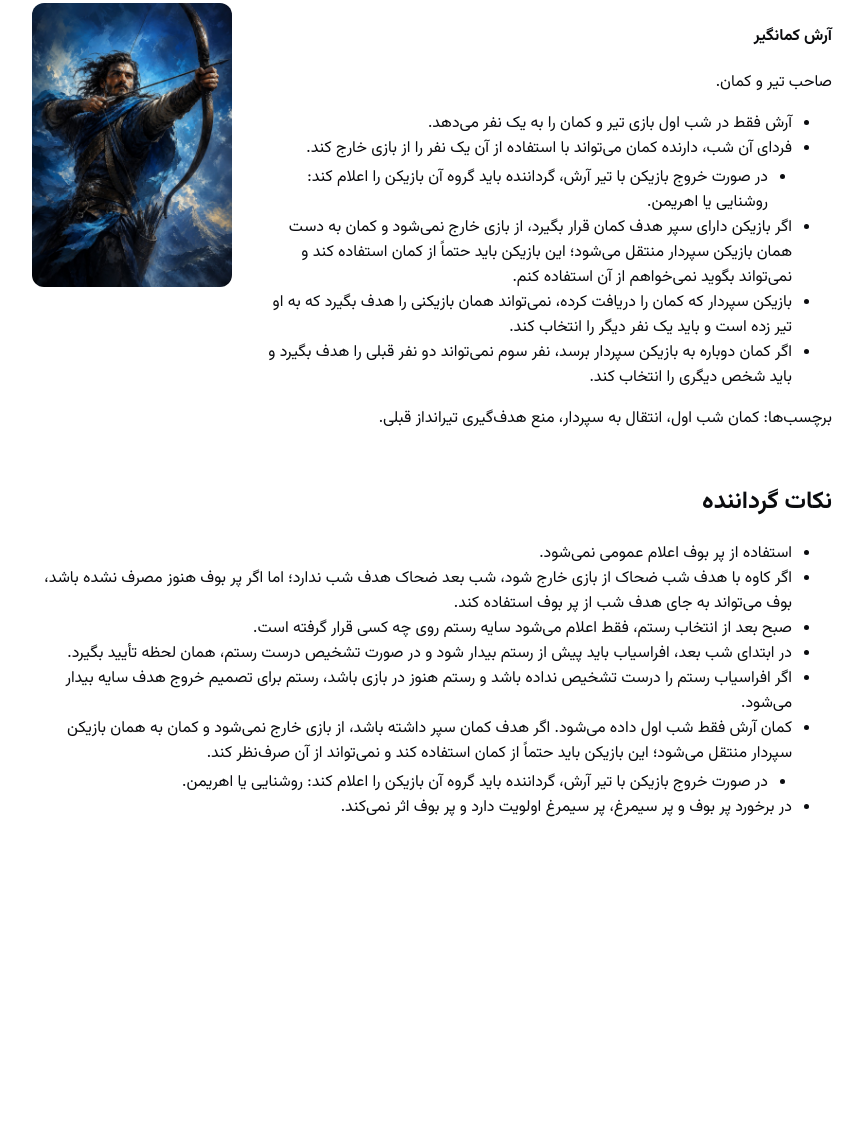
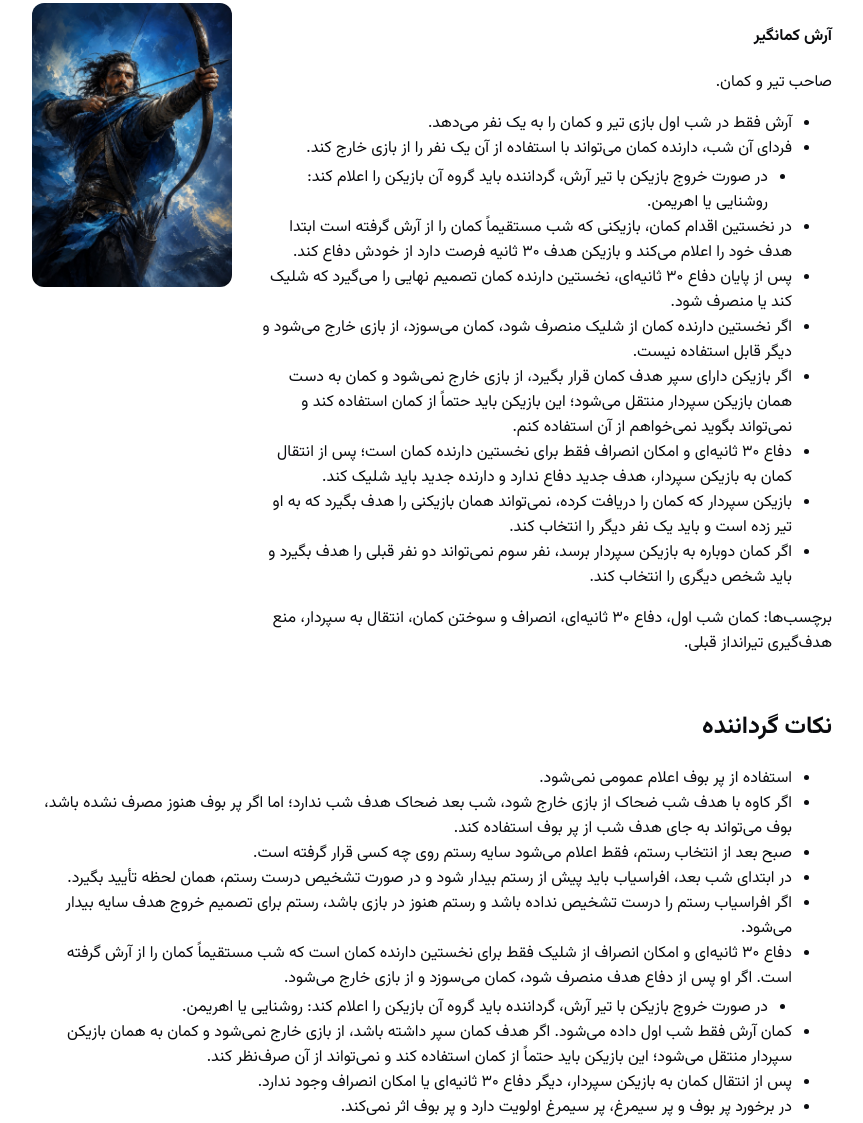
Before and after one commit to SinaGh121/deckverse-rules, a plain HTML site: page scenarios/shahname/fa.html in a window 1280 px wide. Shown: the part 5130-6253 px from the top of the page, without its empty margins (208-1071 px from the left). Before the commit the page ends 5966 px from the top, so only its background shows below. Drawn offline with Linux system fonts and the light colour scheme.

Commit message:
Enhance Arash's bow mechanics: Add 30-second defense and decline option for first bow holder, clarify bow transfer rules, and update moderator notes accordingly.

```diff
--- a/scenarios/shahname/fa.html
+++ b/scenarios/shahname/fa.html
@@ -33,9 +33,9 @@
       <article class="role" id="role-jamasb"><img class="thumb" src="../../images/jamasb_1.jpg" alt="جاماسب" /><div class="desc"><h4>جاماسب</h4><p>دارنده دانش و استعلام‌گیر روشنایی.</p><ul><li>جاماسب دو روش استعلام دارد: سایه و خون.</li><li>روش سایه هر شب قابل استفاده است.</li><li>در روش سایه، سیمرغ، بوف و افراسیاب برای جاماسب مثبت می‌شوند؛ یعنی جاماسب سیمرغ را هم اهریمنی می‌بیند.</li><li>روش خون فقط یک بار در کل بازی قابل استفاده است.</li><li>روش خون، نقش‌هایی را نشان می‌دهد که توانایی خروج‌دادن دارند؛ در این روش ضحاک و رستم برای جاماسب مثبت می‌شوند.</li></ul><p>برچسب‌ها: سایه هر شب، خون یک‌بار، ضحاک و رستم مثبت در خون.</p></div></article>
       <article class="role" id="role-kaveh"><img class="thumb" src="../../images/kaveh_1.jpg" alt="کاوه آهنگر" /><div class="desc"><h4>کاوه آهنگر</h4><p>دارنده سپر و عضو انجمن بازی.</p><ul><li>کاوه باید در شب اول یک سپر را به یک نفر اهدا کند.</li><li>سپر کاوه فقط در شب اول داده می‌شود.</li><li>سپر کاوه همان کارکرد سپر افراسیاب را دارد.</li><li>اگر دارنده سپر هدف کمان آرش قرار بگیرد، از بازی خارج نمی‌شود و کمان به دست همان بازیکن سپردار منتقل می‌شود؛ این بازیکن باید حتماً از کمان استفاده کند و نمی‌تواند از آن صرف‌نظر کند.</li><li>اگر کاوه در فاز شب توسط هدف شب ضحاک خارج شود، در شب بعد ضحاک نمی‌تواند هدف شب داشته باشد.</li><li>در این وضعیت، بوف همچنان می‌تواند به جای هدف شب از پر بوف استفاده کند، اگر پر بوف هنوز مصرف نشده باشد.</li></ul><p>برچسب‌ها: سپر شب اول، عضو انجمن، توقف هدف شب ضحاک در شب بعد.</p></div></article>
       <article class="role" id="role-rostam"><img class="thumb" src="../../images/rostam_1.jpg" alt="رستم" /><div class="desc"><h4>رستم</h4><p>مبارز شهر و عضو انجمن بازی.</p><ul><li>رستم فقط در یک شب از کل بازی می‌تواند یک بازیکن را انتخاب کند و سایه روی او بگذارد.</li><li>صبح بعد، گرداننده اعلام می‌کند سایه رستم روی چه کسی قرار گرفته است.</li><li>در ابتدای شب بعد، راوی رستم را بیدار می‌کند و از او می‌پرسد بازیکنی که سایه روی اوست از بازی خارج شود یا نه.</li><li>اگر رستم خروج را تأیید کند، بازیکن دارای سایه از بازی خارج می‌شود؛ حتی اگر روشنایی باشد.</li><li>رستم نامیرا نیست و با هدف شب از بازی خارج می‌شود.</li><li>اگر رستم تا ابتدای شب بعد در بازی نباشد، هدف سایه به واسطه سایه رستم خارج نمی‌شود.</li><li>ضحاک تنها فردی است که در مقابل مبارزه با رستم از بازی خارج نمی‌شود.</li></ul><p>برچسب‌ها: یک بار در کل بازی، سایه، اعلام صبح، تصمیم ابتدای شب بعد.</p></div></article>
-      <article class="role" id="role-arash"><img class="thumb" src="../../images/arash_1.jpg" alt="آرش کمانگیر" /><div class="desc"><h4>آرش کمانگیر</h4><p>صاحب تیر و کمان.</p><ul><li>آرش فقط در شب اول بازی تیر و کمان را به یک نفر می‌دهد.</li><li>فردای آن شب، دارنده کمان می‌تواند با استفاده از آن یک نفر را از بازی خارج کند.</li><li>اگر بازیکن دارای سپر هدف کمان قرار بگیرد، از بازی خارج نمی‌شود و کمان به دست همان بازیکن سپردار منتقل می‌شود؛ این بازیکن باید حتماً از کمان استفاده کند و نمی‌تواند بگوید نمی‌خواهم از آن استفاده کنم.</li><li>بازیکن سپردار که کمان را دریافت کرده، نمی‌تواند همان بازیکنی را هدف بگیرد که به او تیر زده است و باید یک نفر دیگر را انتخاب کند.</li><li>اگر کمان دوباره به بازیکن سپردار برسد، نفر سوم نمی‌تواند دو نفر قبلی را هدف بگیرد و باید شخص دیگری را انتخاب کند.</li></ul><p>برچسب‌ها: کمان شب اول، انتقال به سپردار، منع هدف‌گیری تیرانداز قبلی.</p></div></article>
+      <article class="role" id="role-arash"><img class="thumb" src="../../images/arash_1.jpg" alt="آرش کمانگیر" /><div class="desc"><h4>آرش کمانگیر</h4><p>صاحب تیر و کمان.</p><ul><li>آرش فقط در شب اول بازی تیر و کمان را به یک نفر می‌دهد.</li><li>فردای آن شب، دارنده کمان می‌تواند با استفاده از آن یک نفر را از بازی خارج کند.</li><li>در نخستین اقدام کمان، بازیکنی که شب مستقیماً کمان را از آرش گرفته است ابتدا هدف خود را اعلام می‌کند و بازیکن هدف ۳۰ ثانیه فرصت دارد از خودش دفاع کند.</li><li>پس از پایان دفاع ۳۰ ثانیه‌ای، نخستین دارنده کمان تصمیم نهایی را می‌گیرد که شلیک کند یا منصرف شود.</li><li>اگر نخستین دارنده کمان از شلیک منصرف شود، کمان می‌سوزد، از بازی خارج می‌شود و دیگر قابل استفاده نیست.</li><li>اگر بازیکن دارای سپر هدف کمان قرار بگیرد، از بازی خارج نمی‌شود و کمان به دست همان بازیکن سپردار منتقل می‌شود؛ این بازیکن باید حتماً از کمان استفاده کند و نمی‌تواند بگوید نمی‌خواهم از آن استفاده کنم.</li><li>دفاع ۳۰ ثانیه‌ای و امکان انصراف فقط برای نخستین دارنده کمان است؛ پس از انتقال کمان به بازیکن سپردار، هدف جدید دفاع ندارد و دارنده جدید باید شلیک کند.</li><li>بازیکن سپردار که کمان را دریافت کرده، نمی‌تواند همان بازیکنی را هدف بگیرد که به او تیر زده است و باید یک نفر دیگر را انتخاب کند.</li><li>اگر کمان دوباره به بازیکن سپردار برسد، نفر سوم نمی‌تواند دو نفر قبلی را هدف بگیرد و باید شخص دیگری را انتخاب کند.</li></ul><p>برچسب‌ها: کمان شب اول، دفاع ۳۰ ثانیه‌ای، انصراف و سوختن کمان، انتقال به سپردار، منع هدف‌گیری تیرانداز قبلی.</p></div></article>
     </div></section>
-    <section id="moderator-notes"><h2>نکات گرداننده</h2><ul><li>استفاده از پر بوف اعلام عمومی نمی‌شود.</li><li>اگر کاوه با هدف شب ضحاک از بازی خارج شود، شب بعد ضحاک هدف شب ندارد؛ اما اگر پر بوف هنوز مصرف نشده باشد، بوف می‌تواند به جای هدف شب از پر بوف استفاده کند.</li><li>صبح بعد از انتخاب رستم، فقط اعلام می‌شود سایه رستم روی چه کسی قرار گرفته است.</li><li>در ابتدای شب بعد، افراسیاب باید پیش از رستم بیدار شود و در صورت تشخیص درست رستم، همان لحظه تأیید بگیرد.</li><li>اگر افراسیاب رستم را درست تشخیص نداده باشد و رستم هنوز در بازی باشد، رستم برای تصمیم خروج هدف سایه بیدار می‌شود.</li><li>کمان آرش فقط شب اول داده می‌شود. اگر هدف کمان سپر داشته باشد، از بازی خارج نمی‌شود و کمان به همان بازیکن سپردار منتقل می‌شود؛ این بازیکن باید حتماً از کمان استفاده کند و نمی‌تواند از آن صرف‌نظر کند.</li><li>در برخورد پر بوف و پر سیمرغ، پر سیمرغ اولویت دارد و پر بوف اثر نمی‌کند.</li></ul></section>
+    <section id="moderator-notes"><h2>نکات گرداننده</h2><ul><li>استفاده از پر بوف اعلام عمومی نمی‌شود.</li><li>اگر کاوه با هدف شب ضحاک از بازی خارج شود، شب بعد ضحاک هدف شب ندارد؛ اما اگر پر بوف هنوز مصرف نشده باشد، بوف می‌تواند به جای هدف شب از پر بوف استفاده کند.</li><li>صبح بعد از انتخاب رستم، فقط اعلام می‌شود سایه رستم روی چه کسی قرار گرفته است.</li><li>در ابتدای شب بعد، افراسیاب باید پیش از رستم بیدار شود و در صورت تشخیص درست رستم، همان لحظه تأیید بگیرد.</li><li>اگر افراسیاب رستم را درست تشخیص نداده باشد و رستم هنوز در بازی باشد، رستم برای تصمیم خروج هدف سایه بیدار می‌شود.</li><li>دفاع ۳۰ ثانیه‌ای و امکان انصراف از شلیک فقط برای نخستین دارنده کمان است که شب مستقیماً کمان را از آرش گرفته است. اگر او پس از دفاع هدف منصرف شود، کمان می‌سوزد و از بازی خارج می‌شود.</li><li>کمان آرش فقط شب اول داده می‌شود. اگر هدف کمان سپر داشته باشد، از بازی خارج نمی‌شود و کمان به همان بازیکن سپردار منتقل می‌شود؛ این بازیکن باید حتماً از کمان استفاده کند و نمی‌تواند از آن صرف‌نظر کند.</li><li>پس از انتقال کمان به بازیکن سپردار، دیگر دفاع ۳۰ ثانیه‌ای یا امکان انصراف وجود ندارد.</li><li>در برخورد پر بوف و پر سیمرغ، پر سیمرغ اولویت دارد و پر بوف اثر نمی‌کند.</li></ul></section>
   </article>
 <script>
   // Read ?theme=dark|light|auto and set data-theme early
```
Also changed, not shown: scenarios/shahname/en.html (+2 -2 lines), 1 other file.
